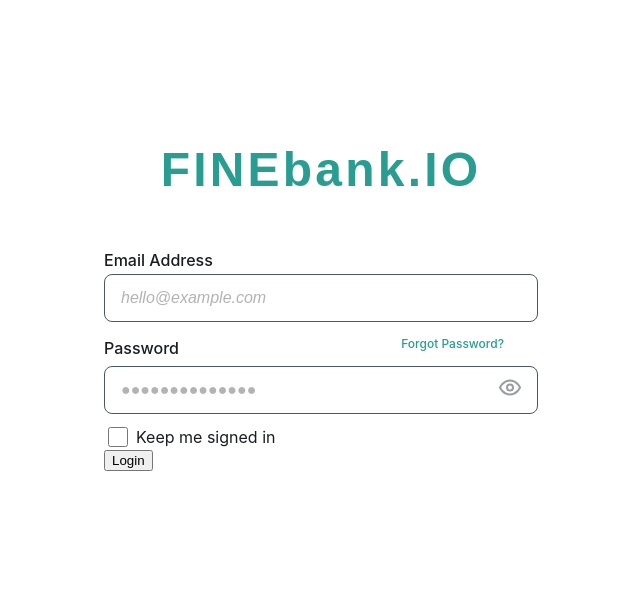
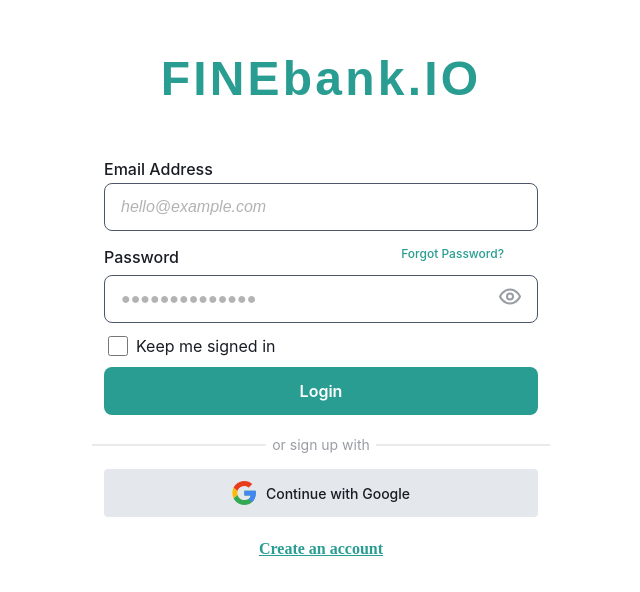
Before and after one commit to Matheuskocotem/FINEbank.IO, a Vue app: page /login in a window 1280 px wide. Shown: the part 120-712 px from the top of the page, without its empty margins (319-959 px from the left). Built offline with nearby package versions, Linux system fonts and the light colour scheme.

Commit message:
login finalizado styles

```diff
--- a/src/views/auth/Login.vue
+++ b/src/views/auth/Login.vue
@@ -72,6 +72,19 @@
                 <button :class="['button-login']">
                     <div class="label">{{ text }}</div>
                 </button>
+                <p class="or-sign">
+                    or sign up with
+                </p>
+
+                <button type="button" class="google-signup">
+                    <img
+                        src="../img/Group.svg"
+                        alt="Google Logo"
+                        class="google-logo"
+                    />
+                        Continue with Google
+                </button>
+                <router-link to="/login" class="sign-in-here-route">Create an account</router-link>
             </form>
         </section>
     </main>
@@ -225,6 +238,7 @@ input::placeholder {
     margin-top: 10px;
     font-family: 'Inter', sans-serif;
     font-size: 16px;
+    margin-bottom: 8px;
     color: var(--Black, #191d23);
 }
 
@@ -243,4 +257,143 @@ input::placeholder {
   border: 1px solid #299D91;
   border-radius: 4px;
 }
+
+.or-sign {
+  color: var(--gray-01, #999DA3);
+  text-align: center;
+  font-family: Inter;
+  font-size: 14px;
+  font-style: normal;
+  font-weight: 400;
+  line-height: 20px;
+  margin-top: 20px;
+}
+
+.or-sign {
+  position: relative;
+  color: var(--gray-01, #999DA3);
+  text-align: center;
+  font-family: Inter;
+  font-size: 14px;
+  font-style: normal;
+  font-weight: 400;
+  line-height: 20px;
+  margin-top: 20px;
+}
+
+.or-sign::before,
+.or-sign::after {
+  content: '';
+  position: absolute;
+  top: 50%;
+  width: 40%;
+  height: 1px;
+  background-color: #4B5768;
+  opacity: 0.25;
+  transform: translateY(-50%);
+}
+
+.or-sign::before {
+  left: -12px;
+}
+
+.or-sign::after {
+  right: -12px;
+}
+
+
+.button-login {
+  background: var(--Primary-color, #299D91);
+  color: var(--White, #FFF);
+  border-radius: 8px;
+  display: flex;
+  width: 100%;
+  height: 48px;
+  padding: 16px 12px;
+  justify-content: center;
+  align-items: center;
+  font-size: 16px;
+  font-weight: 600;
+  text-align: center;
+  cursor: pointer;
+  font-family: Inter;
+  transition: all 0.3s ease;
+  border: none;
+}
+
+.button-login:hover {
+  background: var(--Primary-color, #299D91);
+  opacity: 0.9;
+}
+
+.button-login:focus {
+  outline: none;
+  box-shadow: 0 0 5px rgba(41, 157, 145, 0.5);
+}
+
+.google-signup {
+  display: flex;
+  align-items: center;
+  justify-content: center;
+  gap: 10px;
+  width: 100%;
+  height: 48px;
+  padding: 12px 16px;
+  background-color: var(--Gray-04, #E4E7EB);
+  border-radius: 4px;
+  font-family: 'Inter', sans-serif;
+  font-weight: 500;
+  font-size: 14px;
+  cursor: pointer;
+  transition: all 0.3s ease;
+  color: var(--Black, #191d23);
+  border: none;
+}
+
+.google-signup:hover {
+  background-color: #d1d5db;
+}
+
+.google-logo {
+  width: 24px;
+  height: 24px;
+  flex-shrink: 0;
+}
+
+.sign-in-here-route {
+    overflow: hidden;
+    color: var(--Primary-color, #299D91);
+    text-align: center;
+    text-overflow: ellipsis;
+    white-space: nowrap;
+    font-family: semibold;
+    font-size: 16px;
+    font-style: normal;
+    font-weight: 600;
+    line-height: 24px;
+    display: block;
+    margin-top: 20px;
+    text-align: center;
+}
+
+.google-signup {
+    display: flex;
+    align-items: center;
+    justify-content: center;
+    gap: 10px;
+    width: 100%;
+    height: 48px;
+    padding: 12px 16px;
+    background-color: var(--Gray-04, #E4E7EB);
+    border-radius: 4px;
+    font-family: 'Inter', sans-serif;
+    font-weight: 500;
+    font-size: 14px;
+    cursor: pointer;
+    transition: all 0.3s ease;
+    color: var(--Black, #191d23);
+    border: none;
+    margin-bottom: 20px;
+}
+
 </style>
```
